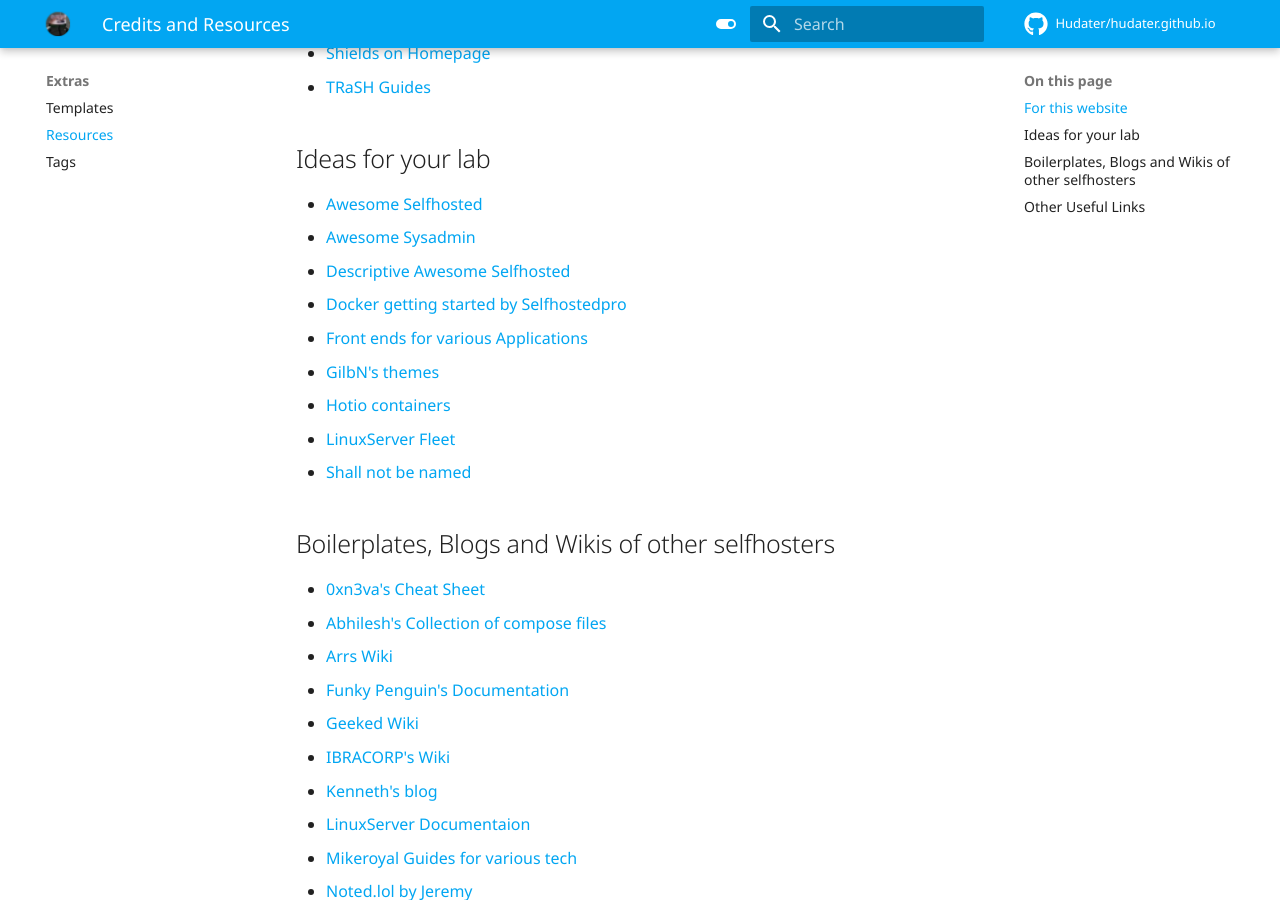
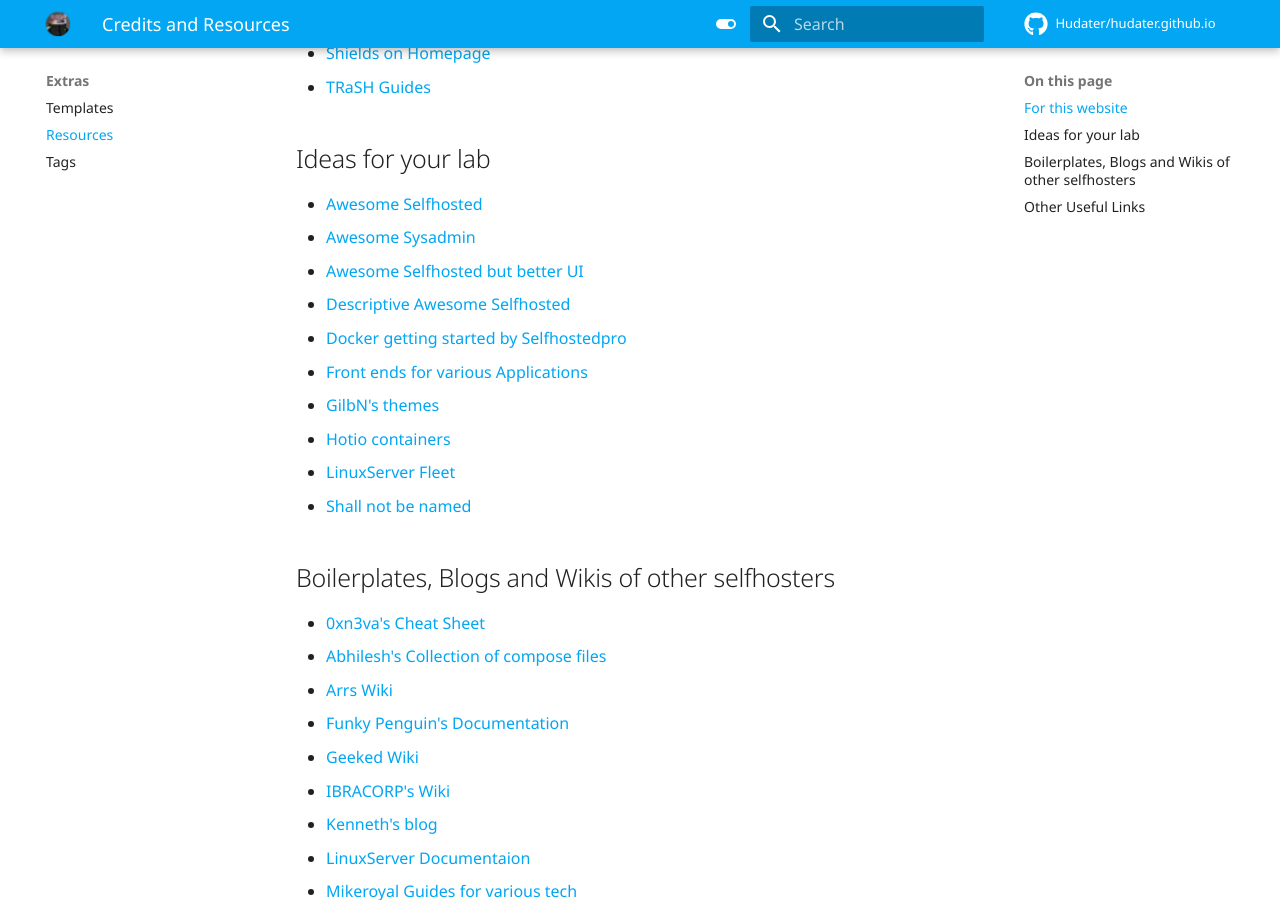
Before and after one commit to Hudater/hudater.github.io, an MkDocs documentation site: the page built from docs/extras/resources.md, in a window 1280 px wide and 900 px high, scrolled down 419 px. Built offline with MkDocs 1.6.1 and Material for MkDocs 9.7.7, drawn with Linux system fonts in a browser that asks for light colours; comment, search, counter and statistics services are not loaded.

Commit message:
added awweso.me

```diff
--- a/docs/extras/resources.md
+++ b/docs/extras/resources.md
@@ -19,6 +19,7 @@
 ## Ideas for your lab
 - [Awesome Selfhosted](https://github.com/awesome-selfhosted/awesome-selfhosted "Awesome Selfhosted"){:target="_blank" rel="noopener noreferrer"}
 - [Awesome Sysadmin](https://github.com/awesome-foss/awesome-sysadmin "Awesome Sysadmin"){:target="_blank" rel="noopener noreferrer"}
+- [Awesome Selfhosted but better UI](https://awweso.me/ "Awesome Selfhosted but better UI"){:target="_blank" rel="noopener noreferrer"}
 - [Descriptive Awesome Selfhosted](https://github.com/mikeroyal/Self-Hosting-Guide "Descriptive Awesome Selfhosted"){:target="_blank" rel="noopener noreferrer"}
 - [Docker getting started by Selfhostedpro](https://github.com/SelfhostedPro/awesome-docker "Docker getting started by Selfhostedpro"){:target="_blank" rel="noopener noreferrer"}
 - [Front ends for various Applications](https://github.com/mendel5/alternative-front-ends "Front ends for various Applications"){:target="_blank" rel="noopener noreferrer"}
```
